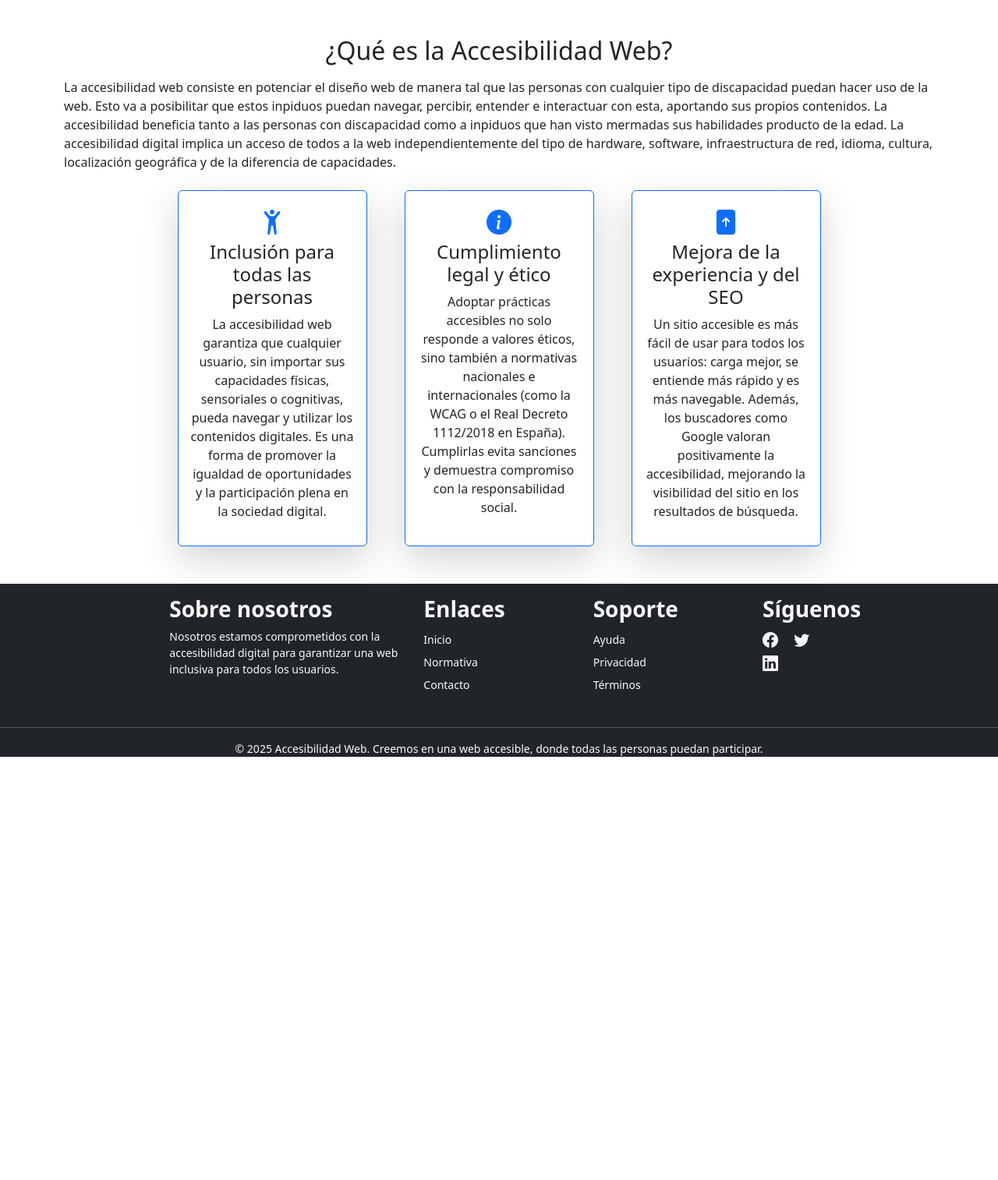
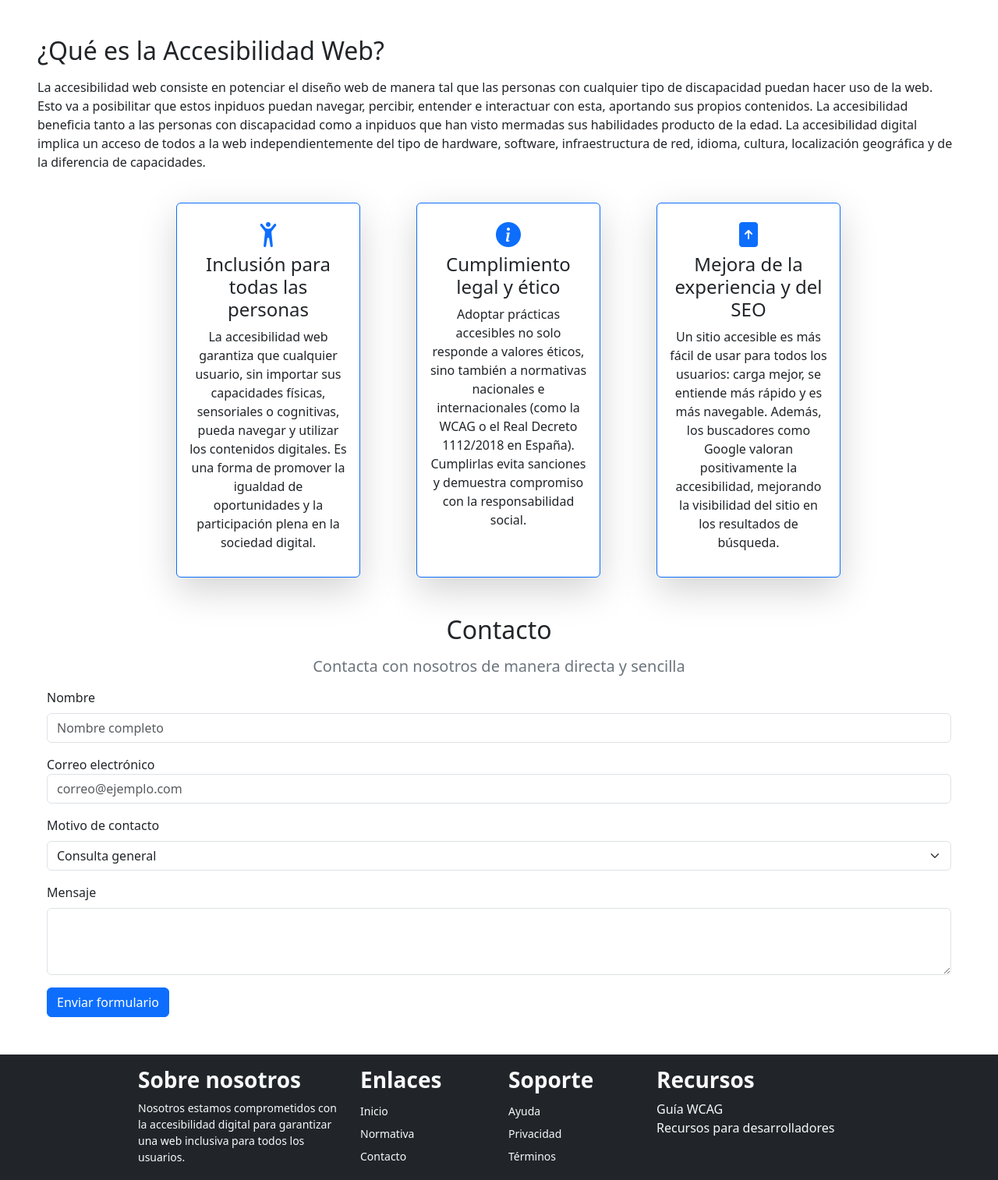
Before and after one commit to pablooosb/P2_DIW, a plain HTML site: page P2_Salgado_Pablo/index.html in a window 1280 px wide. Shown: the part 608-2122 px from the top of the page at 78% size. Before the commit the page ends 1579 px from the top, so only its background shows below. Drawn offline with nearby package versions, Linux system fonts and the light colour scheme.

Commit message:
Add files via upload

```diff
--- a/P2_Salgado_Pablo/css/estilos.css
+++ b/P2_Salgado_Pablo/css/estilos.css
@@ -5,14 +5,6 @@
   height: 40px;
   width: auto;
   margin-right: 10px;
-}
-.navbar-brand {
-  display: flex;
-  align-items: center; /* centra verticalmente */
-  gap: 10px; /* espacio entre el logo y el texto */
-}
-ul li{
-  margin-left: 20px;
 }
 h1{
   font-weight: bold;
--- a/P2_Salgado_Pablo/index.html
+++ b/P2_Salgado_Pablo/index.html
@@ -12,23 +12,23 @@
 
     <header>
         <nav class="navbar navbar-expand-lg bg-dark navbar-dark">
-            <div class="container">
-                <a class="navbar-brand fw-bold" href="#"><img src="./multimedia/img/logoAWwhite.png" alt="logoWeb" class="logo"><span>Accesibilidad Web</span></a>
+            <div class="container-fluid">
+                <a class="navbar-brand align-items-center fw-bold gap-2 d-flex" href="#inicio"><img src="./multimedia/img/logoAWwhite.png" alt="logoWeb" class="logo"><span>Accesibilidad Web</span></a>
                 <div class="navbar-collapse menu" id="menu">
                     <ul class="navbar-nav ms-auto">
-                        <li class="nav-item"><a class="nav-link" href="#">Inicio</a></li>
-                        <li class="nav-item"><a class="nav-link" href="#queEs">Qué es</a></li>
-                        <li class="nav-item"><a class="nav-link" href="secundaria.html">Normativa</a></li>
-                        <li class="nav-item"><a class="nav-link" href="#contacto">Contacto</a></li>
+                        <li class="nav-item"><a class="nav-link" href="inicio">Inicio</a></li>
+                        <li class="nav-item ms-3"><a class="nav-link" href="#queEs">Qué es</a></li>
+                        <li class="nav-item ms-3"><a class="nav-link" href="secundaria.html">Normativa</a></li>
+                        <li class="nav-item ms-3"><a class="nav-link" href="#contacto">Contacto</a></li>
                     </ul>
                 </div>
             </div>
         </nav>
     </header>
 
-    <main class="containerMain">
-        <div id="carouselExampleIndicators" class="carousel slide" data-bs-ride="carousel">
-        <div class="carousel-indicators" >
+    <main class="container-fluid px-0">
+        <div  id="carouselExampleIndicators" class="carousel slide" data-bs-ride="carousel">
+        <div class="carousel-indicators">
             <button type="button" data-bs-target="#carouselExampleIndicators" data-bs-slide-to="0" class="active" aria-current="true" aria-label="Slide 1"></button>
             <button type="button" data-bs-target="#carouselExampleIndicators" data-bs-slide-to="1" aria-label="Slide 2"></button>
             <button type="button" data-bs-target="#carouselExampleIndicators" data-bs-slide-to="2" aria-label="Slide 3"></button>
@@ -36,21 +36,21 @@
         <div class="carousel-inner">
             <div class="carousel-item active">
             <img src="./multimedia/img/imagen1.png" class="d-block w-100" alt="imagenAccesibilidad1">
-                <div class="carousel-caption bg-white bg-opacity-50 d-none d-md-block rounded p-4">
+                <div class="carousel-caption bg-white bg-opacity-75 d-none d-md-block rounded p-4">
                     <h1>Diseño inclusivo</h1>
                     <p class="textoPrincipal">El diseño accesible garantiza que todas las personas, sin importar sus capacidades, puedan navegar, comprender e interactuar con el contenido de una web sin barreras.</p>
                 </div>
             </div>
             <div class="carousel-item">
             <img src="./multimedia/img/imagen3.jpg" class="d-block w-100" alt="imagenAccesibilidad2">
-                <div class="carousel-caption bg-white bg-opacity-50 d-none d-md-block rounded p-4">
+                <div class="carousel-caption bg-white bg-opacity-75 d-none d-md-block rounded p-4">
                     <h1>Beneficios para todos</h1>
                     <p class="textoPrincipal">Una web accesible no solo ayuda a las personas con discapacidad: mejora la experiencia de usuario, el posicionamiento en buscadores y la reputación digital de cualquier proyecto.</p>
                 </div>
             </div>
             <div class="carousel-item">
             <img src="./multimedia/img/imagen2.png" class="d-block w-100" alt="imagenAccesibilidad3">
-                <div class="carousel-caption bg-white bg-opacity-50 d-none d-md-block rounded p-4">
+                <div class="carousel-caption bg-white bg-opacity-75 d-none d-md-block rounded p-4">
                     <h1>Compromiso digital</h1>
                     <p class="textoPrincipal">La accesibilidad web es un compromiso ético y profesional. Implementarla refleja respeto, empatía y responsabilidad social en el entorno digital.</p>
                 </div>
@@ -67,12 +67,12 @@
         </div>
     </main>
 
-    <section class="container py-5" id="queEs">
-        <h2 class="text-center mb-3">¿Qué es la Accesibilidad Web?</h2>
-        <p>La accesibilidad web consiste en potenciar el diseño web de manera tal que las personas con cualquier tipo de discapacidad puedan hacer uso de la web. Esto va a posibilitar que estos inpiduos puedan navegar, percibir, entender e interactuar con esta, aportando sus propios contenidos. La accesibilidad beneficia tanto a las personas con discapacidad como a inpiduos que han visto mermadas sus habilidades producto de la edad. La accesibilidad digital implica un acceso de todos a la web independientemente del tipo de hardware, software, infraestructura de red, idioma, cultura, localización geográfica y de la diferencia de capacidades.</p>
+    <section class="container-fluid p-5" id="queEs">
+        <h2 class="mb-3">¿Qué es la Accesibilidad Web?</h2>
+        <p class="pb-3">La accesibilidad web consiste en potenciar el diseño web de manera tal que las personas con cualquier tipo de discapacidad puedan hacer uso de la web. Esto va a posibilitar que estos inpiduos puedan navegar, percibir, entender e interactuar con esta, aportando sus propios contenidos. La accesibilidad beneficia tanto a las personas con discapacidad como a inpiduos que han visto mermadas sus habilidades producto de la edad. La accesibilidad digital implica un acceso de todos a la web independientemente del tipo de hardware, software, infraestructura de red, idioma, cultura, localización geográfica y de la diferencia de capacidades.</p>
 
-        <div class="row mt-4 gx-5 justify-content-center">
-            <div class="col-md-3">
+        <div class="row mt-4 gx-5 justify-content-center ">
+            <div class="col-md-3  ps-5">
                 <div class="card h-100 text-center border-primary shadow-lg">
                     <div class="card-body">
                         <i class="bi bi-person-arms-up fs-2 text-primary"></i>
@@ -82,7 +82,7 @@
                 </div>
             </div>
 
-            <div class="col-md-3">
+            <div class="col-md-3 ps-5">
                 <div class="card h-100 text-center border-primary shadow-lg">
                     <div class="card-body">
                         <i class="bi bi-info-circle-fill fs-2 text-primary"></i>
@@ -92,7 +92,7 @@
                 </div>
             </div>
 
-            <div class="col-md-3">
+            <div class="col-md-3  ps-5">
                 <div class="card h-100 text-center border-primary shadow-lg">
                     <div class="card-body">
                         <i class="bi bi-file-arrow-up-fill fs-2 text-primary"></i>
@@ -104,8 +104,43 @@
         </div>
     </section>
 
-    <footer class="bg-dark text-light pt-3">
-        <div class="containerFooter">
+    <section id="contacto" class="p-5 pt-0">
+        <div class="container-fluid">
+            <h2 class="mb-3 text-center" id="formularioContacto">Contacto</h2>
+            <h3 class="mb-3 fs-5 text-secondary text-center">Contacta con nosotros de manera directa y sencilla</h3>
+
+            <form class="col-md-8 w-100">
+                <div class="mb-3">
+                    <label class="form-label">Nombre</label>
+                    <input type="text" class="form-control" placeholder="Nombre completo">
+                </div>
+
+                <div class="mb-3">
+                    <label>Correo electrónico</label>
+                    <input type="email" class="form-control" placeholder="correo@ejemplo.com">
+                </div>
+
+                <div class="mb-3">
+                    <label class="form-label">Motivo de contacto</label>
+                    <select class="form-select">
+                        <option>Consulta general</option>
+                        <option>Sugerencia</option>
+                        <option>Dudas sobre accesibilidad</option>
+                    </select>
+                </div>
+
+                <div class="mb-3">
+                    <label class="form-label">Mensaje</label>
+                    <textarea class="form-control" rows="3"></textarea>
+                </div>
+
+                <button type="submit" class="btn btn-primary">Enviar formulario</button>
+            </form>
+        </div>
+    </section>
+
+    <footer class="bg-dark text-light p-3">
+        <div class="container">
             <div class="row justify-content-center text-md-start">
                 <div class="col-md-3 mb-4">
                     <h3 class="fw-bolder">Sobre nosotros</h3>
@@ -114,9 +149,9 @@
                 <div class="col-md-2 mb-4">
                     <h3 class="fw-bolder">Enlaces</h3>
                     <div class="list-unstyled small mb-0">
-                        <li><a href="#" class="text-decoration-none text-light d-block py-1">Inicio</a></li>
-                        <li><a href="#" class="text-decoration-none text-light d-block py-1">Normativa</a></li>
-                        <li><a href="#" class="text-decoration-none text-light d-block py-1">Contacto</a></li>
+                        <li><a href="#" id="inicio" class="text-decoration-none text-light d-block py-1">Inicio</a></li>
+                        <li><a href="secundaria.html" class="text-decoration-none text-light d-block py-1">Normativa</a></li>
+                        <li><a href="#contacto" class="text-decoration-none text-light d-block py-1">Contacto</a></li>
 
                     </div>
                 </div>
@@ -125,16 +160,15 @@
                     <div class="list-unstyled small mb-0">
                         <li><a href="#" class="text-decoration-none text-light d-block py-1">Ayuda</a></li>
                         <li><a href="#" class="text-decoration-none text-light d-block py-1">Privacidad</a></li>
-                        <li><a href="#" class="text-decoration-none text-light d-block py-1">Términos</a></li>
+                        <li><a href="#contacto" class="text-decoration-none text-light d-block py-1">Términos</a></li>
                     </div>
                 </div>
-                <div class="col-md-1 mb-4">
-                    <h3 class="fw-bolder">Síguenos</h3>
-                    <div class="justify-content-center justify-content-md-start">
-                        <a href="#" class="text-light fs-5 me-3" aria-label="Facebook"><i class="bi bi-facebook"></i></a>
-                        <a href="#" class="text-light fs-5 me-3" aria-label="Twitter"><i class="bi bi-twitter"></i></a>
-                        <a href="#" class="text-light fs-5" aria-label="LinkedIn"><i class="bi bi-linkedin"></i></a>
-                    </div>
+                <div class="col-md-3 mb-4">
+                    <h3 class="fw-bolder">Recursos</h3>
+                    <ul class="list-unstyled ps-0">
+                        <li><a href="https://www.w3.org/WAI/WCAG21/quickref/" class="text-light text-decoration-none">Guía WCAG</a></li>
+                        <li><a href="https://developer.mozilla.org/es/docs/Web/Accessibility" class="text-light text-decoration-none">Recursos para desarrolladores</a></li>
+                    </ul>
                 </div>
             </div>
 
```
